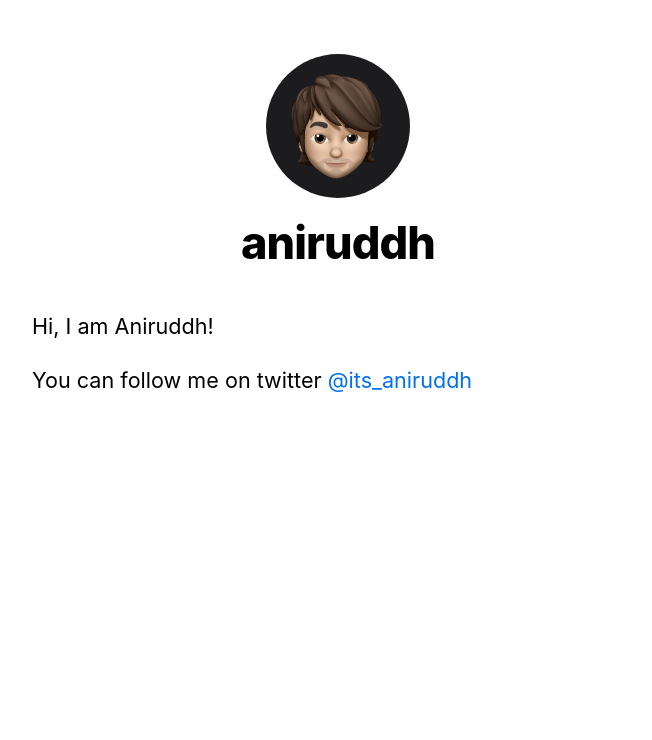
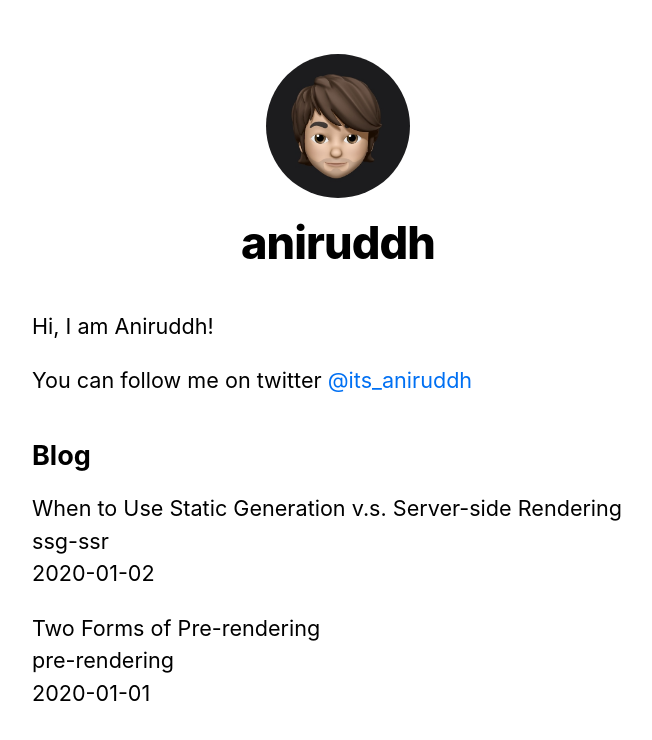
Before and after one commit to amkhrjee/nextjs-blog, a Next.js app: page / in a window 1280 px wide. Shown: the top 740 px of the page, without its empty margins (302-954 px from the left). Built offline with nearby package versions, Linux system fonts and the light colour scheme.

Commit message:
added markdown blogs

```diff
--- /dev/null
+++ b/lib/posts.js
@@ -0,0 +1,37 @@
+import fs from "fs";
+import matter from "gray-matter";
+import path from "path";
+
+const postsDirectory = path.join(process.cwd(), "posts");
+export function getSortedPostData() {
+  //Get file names under /posts
+  const fileNames = fs.readdirSync(postsDirectory);
+  const allPostData = fileNames.map((fileName) => {
+    //Remove ".md" from file name to get the id
+    const id = fileName.replace(/\.md$/, "");
+
+    //Read markdown file as string
+    const fullPath = path.join(postsDirectory, fileName);
+    const fileContents = fs.readFileSync(fullPath, "utf-8");
+
+    //Use gray-matter to parse the post metadata section
+    const matterResult = matter(fileContents);
+
+    //Combine the data with the id
+    return {
+      id,
+      ...matterResult.data,
+    };
+  });
+
+  //Sort posts by date
+  return allPostData.sort(({ date: a }, { date: b }) => {
+    if (a < b) {
+      return 1;
+    } else if (a > b) {
+      return -1;
+    } else {
+      return 0;
+    }
+  });
+}
--- a/package.json
+++ b/package.json
@@ -8,6 +8,7 @@
     "start": "next start"
   },
   "dependencies": {
+    "gray-matter": "^4.0.3",
     "next": "^11.0.0",
     "react": "17.0.2",
     "react-dom": "17.0.2"
--- a/pages/index.js
+++ b/pages/index.js
@@ -1,8 +1,18 @@
 import Head from "next/head";
 import Layout, { siteTitle } from "../components/layout";
+import { getSortedPostData } from "../lib/posts";
 import utilStyles from "../styles/utils.module.css";
 
-export default function Home() {
+export async function getStaticProps() {
+  const allPostData = getSortedPostData();
+  return {
+    props: {
+      allPostData,
+    },
+  };
+}
+
+export default function Home({ allPostData }) {
   return (
     <Layout home>
       <Head>
@@ -15,6 +25,20 @@
           <a href="https://www.twitter.com/its_aniruddh">@its_aniruddh</a>
         </p>
       </section>
+      <section className={`${utilStyles.headingMd} ${utilStyles.padding1px}`}>
+        <h2 className={utilStyles.headingLg}>Blog</h2>
+        <ul className={utilStyles.list}>
+          {allPostData.map(({ id, date, title }) => (
+            <li className={utilStyles.listItem} key={id}>
+              {title}
+              <br />
+              {id}
+              <br />
+              {date}
+            </li>
+          ))}
+        </ul>
+      </section>
     </Layout>
   );
 }
--- /dev/null
+++ b/posts/pre-rendering.md
@@ -0,0 +1,11 @@
+---
+title: "Two Forms of Pre-rendering"
+date: "2020-01-01"
+---
+
+Next.js has two forms of pre-rendering: **Static Generation** and **Server-side Rendering**. The difference is in **when** it generates the HTML for a page.
+
+- **Static Generation** is the pre-rendering method that generates the HTML at **build time**. The pre-rendered HTML is then _reused_ on each request.
+- **Server-side Rendering** is the pre-rendering method that generates the HTML on **each request**.
+
+Importantly, Next.js lets you **choose** which pre-rendering form to use for each page. You can create a "hybrid" Next.js app by using Static Generation for most pages and using Server-side Rendering for others.
--- /dev/null
+++ b/posts/ssg-ssr.md
@@ -0,0 +1,19 @@
+---
+title: "When to Use Static Generation v.s. Server-side Rendering"
+date: "2020-01-02"
+---
+
+We recommend using **Static Generation** (with and without data) whenever possible because your page can be built once and served by CDN, which makes it much faster than having a server render the page on every request.
+
+You can use Static Generation for many types of pages, including:
+
+- Marketing pages
+- Blog posts
+- E-commerce product listings
+- Help and documentation
+
+You should ask yourself: "Can I pre-render this page **ahead** of a user's request?" If the answer is yes, then you should choose Static Generation.
+
+On the other hand, Static Generation is **not** a good idea if you cannot pre-render a page ahead of a user's request. Maybe your page shows frequently updated data, and the page content changes on every request.
+
+In that case, you can use **Server-Side Rendering**. It will be slower, but the pre-rendered page will always be up-to-date. Or you can skip pre-rendering and use client-side JavaScript to populate data.
```
Also changed, not shown: 2 other files (tests, documents, lock files or other folders).
